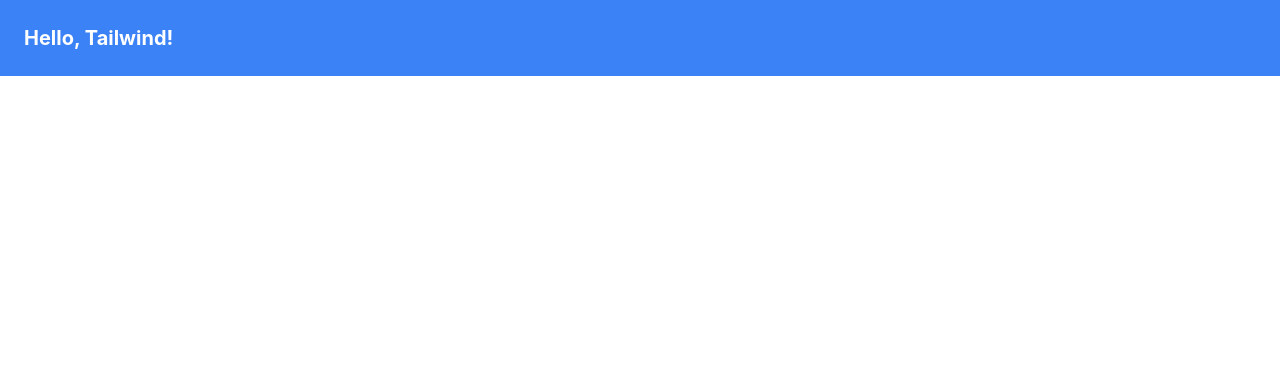
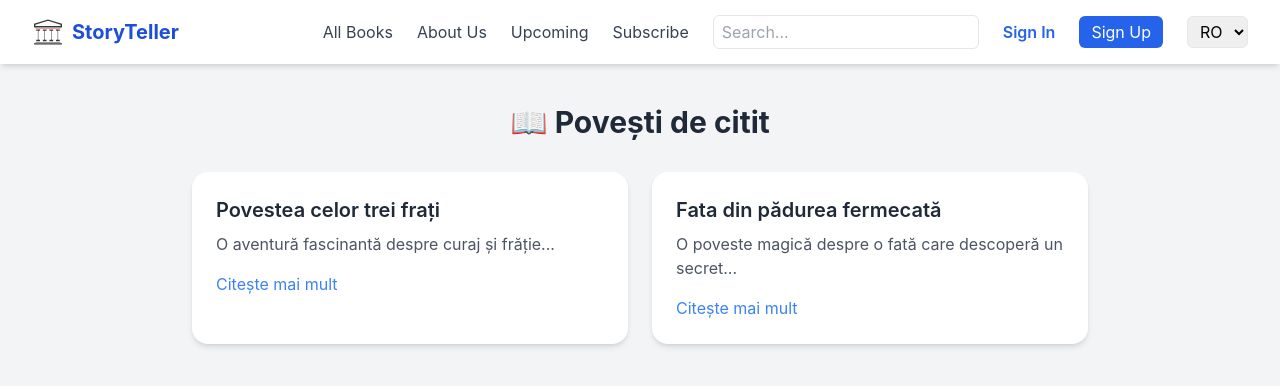
Before and after one commit to IustinRusuTYN/site-povesti, a React (Create React App) app: page / in a window 1280 px wide. Shown: the top 386 px of the page. Built offline with nearby package versions, Linux system fonts and the light colour scheme.

Commit message:
Primul commit: setup proiect, homepage, header

```diff
--- a/src/App.js
+++ b/src/App.js
@@ -1,11 +1,8 @@
-import './App.css'; // Păstrează stilurile pentru componenta ta
+import React from "react";
+import Home from "./pages/home";
 
 function App() {
-  return (
-    <div className="bg-blue-500 text-white p-6">
-      <h1 className="text-xl font-bold">Hello, Tailwind!</h1>
-    </div>
-  );
+  return <Home />;
 }
 
-export default App;  // Exportă componenta App
+export default App;
--- /dev/null
+++ b/src/components/header.js
@@ -0,0 +1,164 @@
+import React, { useState } from "react";
+import logo from "../assets/logo/bnk.svg";
+
+export default function Header() {
+  const [menuOpen, setMenuOpen] = useState(false);
+  const [language, setLanguage] = useState("ro");
+
+  return (
+    <header className="bg-white shadow-md sticky top-0 z-50">
+      <div className="max-w-7xl mx-auto px-4 sm:px-6 lg:px-8">
+        <div className="flex justify-between h-16 items-center">
+          {/* Logo și titlu */}
+          <div className="flex items-center space-x-2">
+            <img src={logo} alt="StoryTeller Logo" className="h-8 w-8" />
+            <span className="font-bold text-xl text-blue-700">StoryTeller</span>
+          </div>
+
+          {/* Meniu desktop */}
+          <nav className="hidden md:flex space-x-6 items-center">
+            <a
+              href="https://www.google.com/"
+              className="text-gray-700 hover:text-blue-600"
+            >
+              All Books
+            </a>
+            <a
+              href="https://www.google.com/"
+              className="text-gray-700 hover:text-blue-600"
+            >
+              About Us
+            </a>
+            <a
+              href="https://www.google.com/"
+              className="text-gray-700 hover:text-blue-600"
+            >
+              Upcoming
+            </a>
+            <a
+              href="https://www.google.com/"
+              className="text-gray-700 hover:text-blue-600"
+            >
+              Subscribe
+            </a>
+            <input
+              type="search"
+              placeholder="Search..."
+              className="px-2 py-1 border rounded-md focus:outline-none focus:ring-2 focus:ring-blue-400"
+            />
+            <a
+              href="https://www.google.com/"
+              className="text-blue-600 font-semibold hover:underline"
+            >
+              Sign In
+            </a>
+            <a
+              href="https://www.google.com/"
+              className="ml-2 px-3 py-1 bg-blue-600 text-white rounded-md hover:bg-blue-700"
+            >
+              Sign Up
+            </a>
+            <select
+              value={language}
+              onChange={(e) => setLanguage(e.target.value)}
+              className="ml-4 border rounded-md px-2 py-1"
+              aria-label="Select language"
+            >
+              <option value="ro">RO</option>
+              <option value="en">EN</option>
+              <option value="fr">FR</option>
+            </select>
+          </nav>
+
+          {/* Buton hamburger mobil */}
+          <button
+            className="md:hidden flex items-center focus:outline-none"
+            onClick={() => setMenuOpen(!menuOpen)}
+            aria-label="Toggle menu"
+          >
+            <svg
+              className="w-6 h-6 text-gray-700"
+              fill="none"
+              stroke="currentColor"
+              viewBox="0 0 24 24"
+              xmlns="http://www.w3.org/2000/svg"
+            >
+              {menuOpen ? (
+                <path
+                  strokeLinecap="round"
+                  strokeLinejoin="round"
+                  strokeWidth="2"
+                  d="M6 18L18 6M6 6l12 12"
+                />
+              ) : (
+                <path
+                  strokeLinecap="round"
+                  strokeLinejoin="round"
+                  strokeWidth="2"
+                  d="M4 6h16M4 12h16M4 18h16"
+                />
+              )}
+            </svg>
+          </button>
+        </div>
+      </div>
+
+      {/* Meniu mobil */}
+      {menuOpen && (
+        <nav className="md:hidden bg-white px-4 pb-4 space-y-3 border-t">
+          <a
+            href="https://www.google.com/"
+            className="block text-gray-700 hover:text-blue-600"
+          >
+            All Books
+          </a>
+          <a
+            href="https://www.google.com/"
+            className="block text-gray-700 hover:text-blue-600"
+          >
+            About Us
+          </a>
+          <a
+            href="https://www.google.com/"
+            className="block text-gray-700 hover:text-blue-600"
+          >
+            Upcoming
+          </a>
+          <a
+            href="https://www.google.com/"
+            className="block text-gray-700 hover:text-blue-600"
+          >
+            Subscribe
+          </a>
+          <input
+            type="search"
+            placeholder="Search..."
+            className="w-full px-2 py-1 border rounded-md focus:outline-none focus:ring-2 focus:ring-blue-400"
+          />
+          <a
+            href="https://www.google.com/"
+            className="block text-blue-600 font-semibold hover:underline"
+          >
+            Sign In
+          </a>
+          <a
+            href="https://www.google.com/"
+            className="block mt-1 px-3 py-1 bg-blue-600 text-white rounded-md hover:bg-blue-700 text-center"
+          >
+            Sign Up
+          </a>
+          <select
+            value={language}
+            onChange={(e) => setLanguage(e.target.value)}
+            className="w-full border rounded-md px-2 py-1"
+            aria-label="Select language"
+          >
+            <option value="ro">RO</option>
+            <option value="en">EN</option>
+            <option value="fr">FR</option>
+          </select>
+        </nav>
+      )}
+    </header>
+  );
+}
--- /dev/null
+++ b/src/components/storycard.js
@@ -0,0 +1,15 @@
+import React from "react";
+
+const StoryCard = ({ title, excerpt }) => {
+  return (
+    <div className="bg-white rounded-2xl shadow-md p-6 hover:shadow-lg transition">
+      <h2 className="text-xl font-semibold text-gray-800">{title}</h2>
+      <p className="text-gray-600 mt-2">{excerpt}</p>
+      <button className="mt-4 text-blue-500 hover:underline">
+        Citește mai mult
+      </button>
+    </div>
+  );
+};
+
+export default StoryCard;
--- /dev/null
+++ b/src/pages/home.js
@@ -0,0 +1,40 @@
+import React from "react";
+import StoryCard from "../components/storycard";
+import Header from "../components/header";
+
+const stories = [
+  {
+    id: 1,
+    title: "Povestea celor trei frați",
+    excerpt: "O aventură fascinantă despre curaj și frăție...",
+  },
+  {
+    id: 2,
+    title: "Fata din pădurea fermecată",
+    excerpt: "O poveste magică despre o fată care descoperă un secret...",
+  },
+];
+
+const Home = () => {
+  return (
+    <div>
+      <Header />
+      <main className="min-h-screen bg-gray-100 px-4 py-10">
+        <h1 className="text-3xl font-bold text-center text-gray-800 mb-8">
+          📖 Povești de citit
+        </h1>
+        <div className="grid grid-cols-1 md:grid-cols-2 gap-6 max-w-4xl mx-auto">
+          {stories.map((story) => (
+            <StoryCard
+              key={story.id}
+              title={story.title}
+              excerpt={story.excerpt}
+            />
+          ))}
+        </div>
+      </main>
+    </div>
+  );
+};
+
+export default Home;
```
Also changed, not shown: src/assets/logo/bnk.svg (added), src/components/footer.js (added), src/components/storypage.js (added), src/logo.svg (deleted), src/pages/story.js (added).
